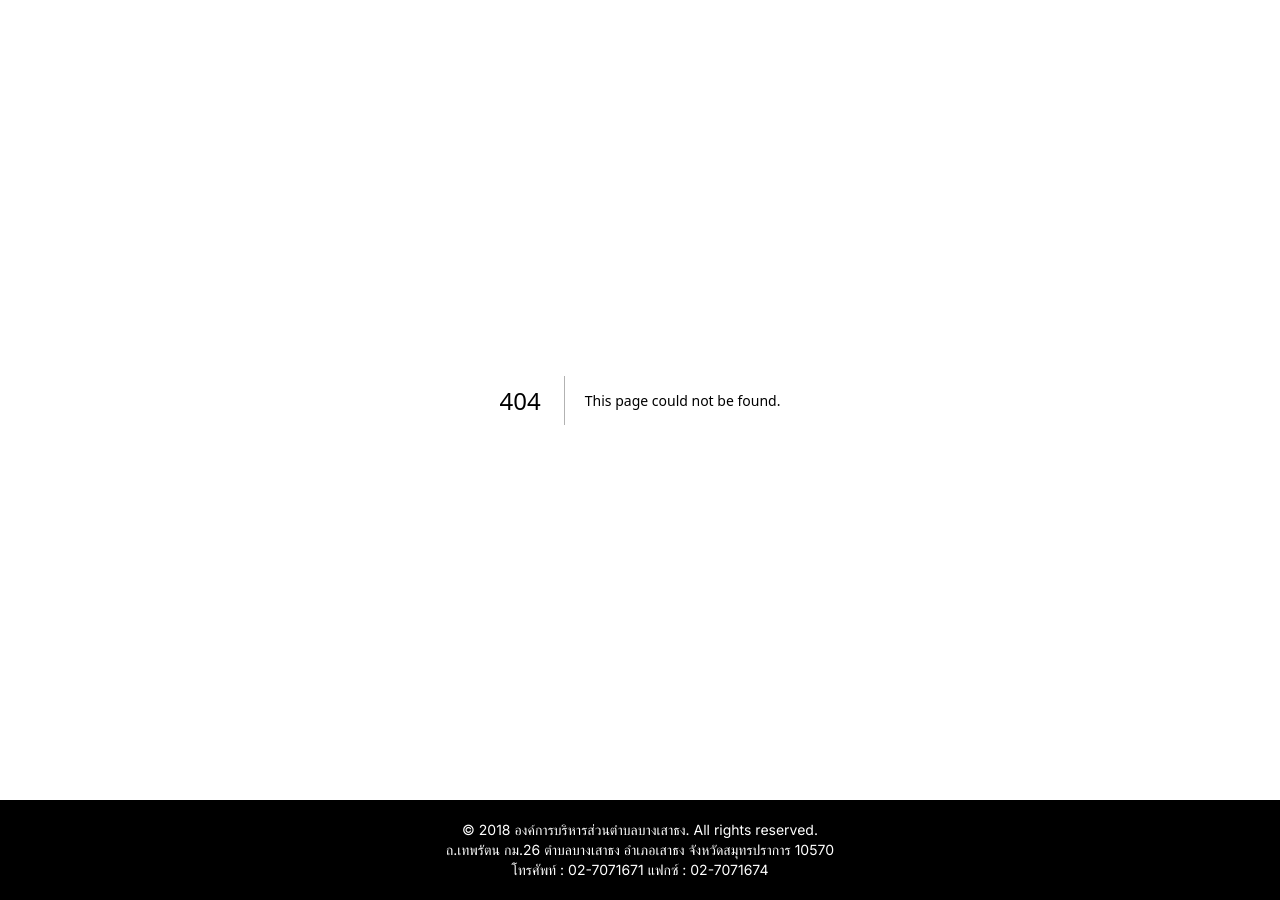
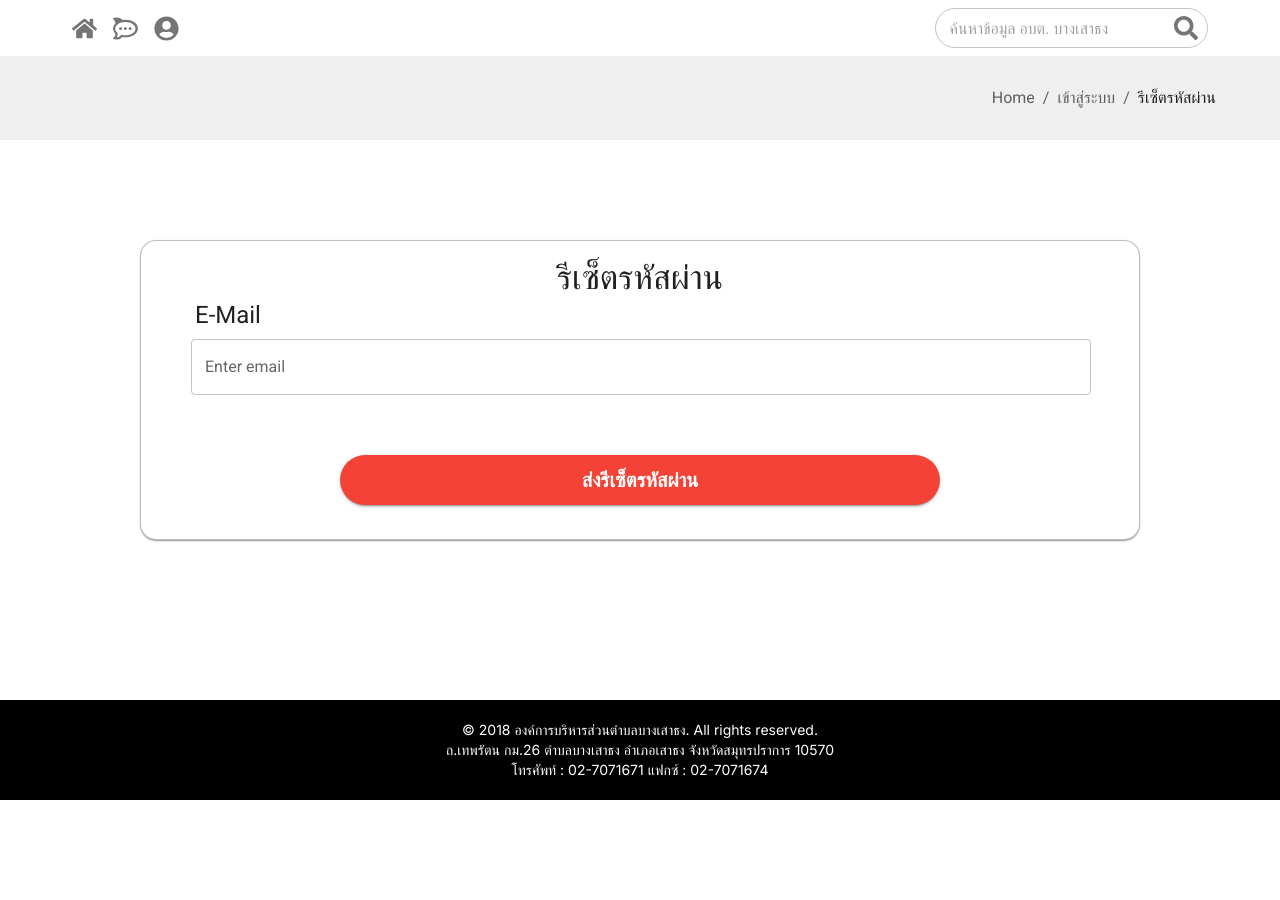
Before and after one commit to nuengdev1111/AT-55, a Next.js app: page /resetpassword in a window 1280 px wide. Before the commit this address had no page. After the commit the page ends 800 px from the top, so only its background shows below. Built offline with nearby package versions, Linux system fonts and the light colour scheme.

Commit message:
reset password by email

```diff
--- /dev/null
+++ b/src/app/resetpassword/page.jsx
@@ -0,0 +1,26 @@
+import { Container } from "@mui/material";
+import Header from "../../components/header";
+import Breadcrumb from "../../components/breadcrumb";
+import ResetPassword from "../../components/resetpassword";
+
+
+
+const menu = [
+  { name: "เข้าสู่ระบบ", rounte: "/login", status: "inactive"},
+  { name: "รีเซ็ตรหัสผ่าน", rounte: "", status: "active"},
+];
+
+export default function ResetPass() {
+  return (
+    <main className="">
+      <Container maxWidth="lg">
+        <Header />
+      </Container>
+      <Breadcrumb menu={menu} />
+
+      <Container maxWidth="lg">
+      <ResetPassword />
+      </Container>
+    </main>
+  );
+}
--- /dev/null
+++ b/src/components/resetpassword/index.jsx
@@ -0,0 +1,56 @@
+"use client";
+import Card from "@mui/material/Card";
+import CardContent from "@mui/material/CardContent";
+import { Typography, TextField, Button } from '@mui/material';
+import styled from "./resetpassword.module.scss";
+
+const handleResetPassword = () => {
+    alert('รีเซ็ตรหัสผ่านเรียบร้อยแล้ว!');
+  };
+
+const CardResetPassword = () => {
+  return (
+    <Card className={styled.card}>
+      <CardContent>
+        <Typography
+          variant="h4"
+          component="div"
+          className={styled.resetpasstext}
+        >
+          รีเซ็ตรหัสผ่าน
+        </Typography>
+
+        <form>
+        <Typography variant="h5" gutterBottom className={styled.textemail} >
+
+          E-Mail
+        </Typography>
+          <TextField className={styled.TextField}
+            id="email"
+            label="Enter email"
+            variant="outlined"
+
+          />
+        </form>
+        <div style={{ textAlign: 'center', marginTop: '60px' , marginBottom: '10px'}}>
+        <Button
+        variant="contained"
+        color="error"
+        sx={{
+          width: '600px',
+          height: '50px',
+          fontSize: '20px',
+          borderRadius: '30px',
+          fontWeight: 'bold'
+        }}
+        onClick={handleResetPassword}
+      >
+        ส่งรีเซ็ตรหัสผ่าน
+      </Button>
+    </div>
+      </CardContent>
+    </Card>
+  );
+};
+
+export default CardResetPassword;
--- /dev/null
+++ b/src/components/resetpassword/resetpassword.module.scss
@@ -0,0 +1,26 @@
+.card {
+  margin-top: 100px;
+  border-width: 1px;
+  border-style: solid;
+  margin-left: auto;
+  margin-right: auto;
+  display: block;
+  max-width: 1000px;
+}
+
+.resetpasstext {
+  text-align: center;
+}
+
+.TextField{
+    width: 900px;
+    left: 34px;
+}
+
+.textemail{
+    padding-left: 38px;
+}
+
+.button{
+    margin-top: 100px;
+}
```
Also changed, not shown: src/app/resetpassword/resetpassword.module.scss (added).
